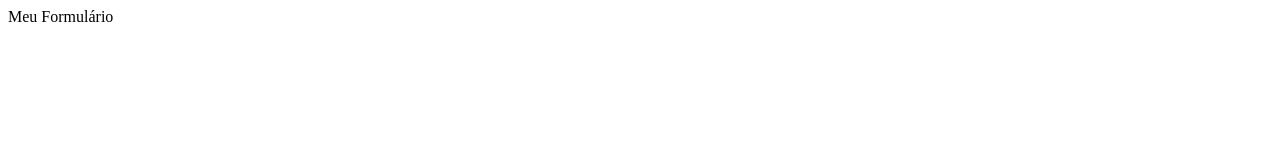
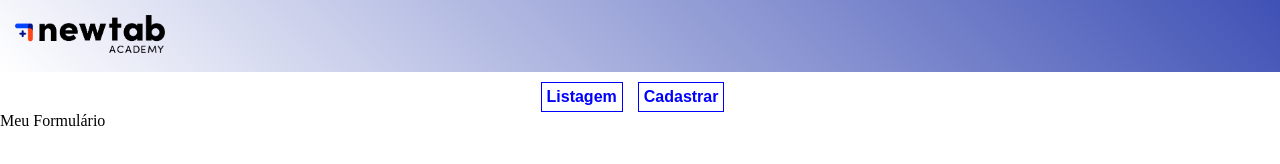
Before and after one commit to EdisonJuniorDesigner/projeto-guiado-newtab, a plain HTML site: page src/form.html in a window 1280 px wide. Drawn offline with Linux system fonts and the light colour scheme.

Commit message:
Cabeçalho do site

```diff
--- a/assets/css/style.css
+++ b/assets/css/style.css
@@ -0,0 +1,29 @@
+body {
+    margin: 0px;
+}
+
+.cabecalho {
+    background: linear-gradient(45deg, #fff, #3f51b5);
+    padding: 15px;
+}
+
+.cabecalho img {
+    width: 150px;
+}
+
+.menu {
+    display: flex;
+    flex-direction: row;
+    justify-content: center;
+    margin-top: 10px;
+}
+
+.menu a {
+    text-decoration: none;
+    font-weight: bold;
+    color: blue;
+    margin-right: 15px;
+    font-family: Arial, Helvetica, sans-serif;
+    border: 1px solid blue;
+    padding: 5px;
+}
--- a/src/form.html
+++ b/src/form.html
@@ -2,8 +2,16 @@
 <html>
     <head>
         <title>Projeto Exemplo</title>
+        <link rel="stylesheet" href="../assets/css/style.css">
     </head>
     <body>
+        <header class="cabecalho">
+            <img src="../assets/img/logo.png" >
+        </header>
+        <section class="menu">
+            <a href="./index.html">Listagem</a>
+            <a href="./form.html">Cadastrar</a>
+        </section>
         Meu Formulário
     </body>
 </html>
```
Also changed, not shown: src/index.html (+6 -1 lines).
